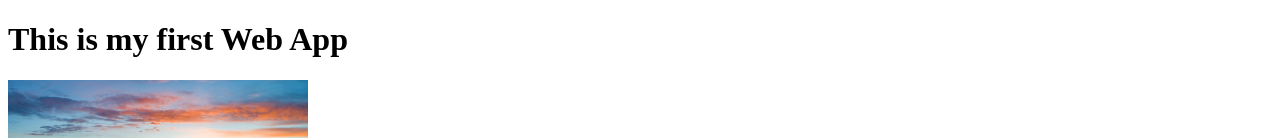
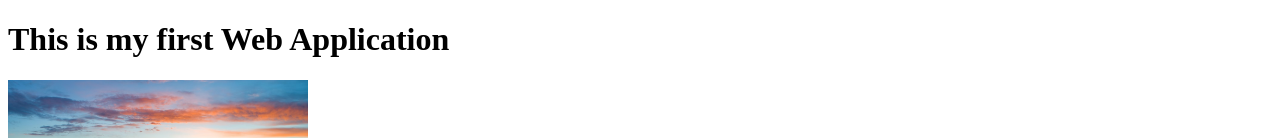
Before and after one commit to rohitha-sk/My-first-web-app, a plain HTML site: page index.html in a window 1280 px wide. Shown: the top 138 px of the page. Drawn offline with Linux system fonts and the light colour scheme.

Commit message:
Second commit

```diff
--- a/index.html
+++ b/index.html
@@ -4,7 +4,7 @@
 <title>My First HTML Page</title>
 </head>
 <body>
-<h1>This is my first Web App</h1>
+<h1>This is my first Web Application</h1>
 <img src="images/pic6.jpg" alt="This is an image" width="300" height="200">
 <p style="text-align:justify">
     Lorem Ipsum is simply dummy text of the printing and
```
